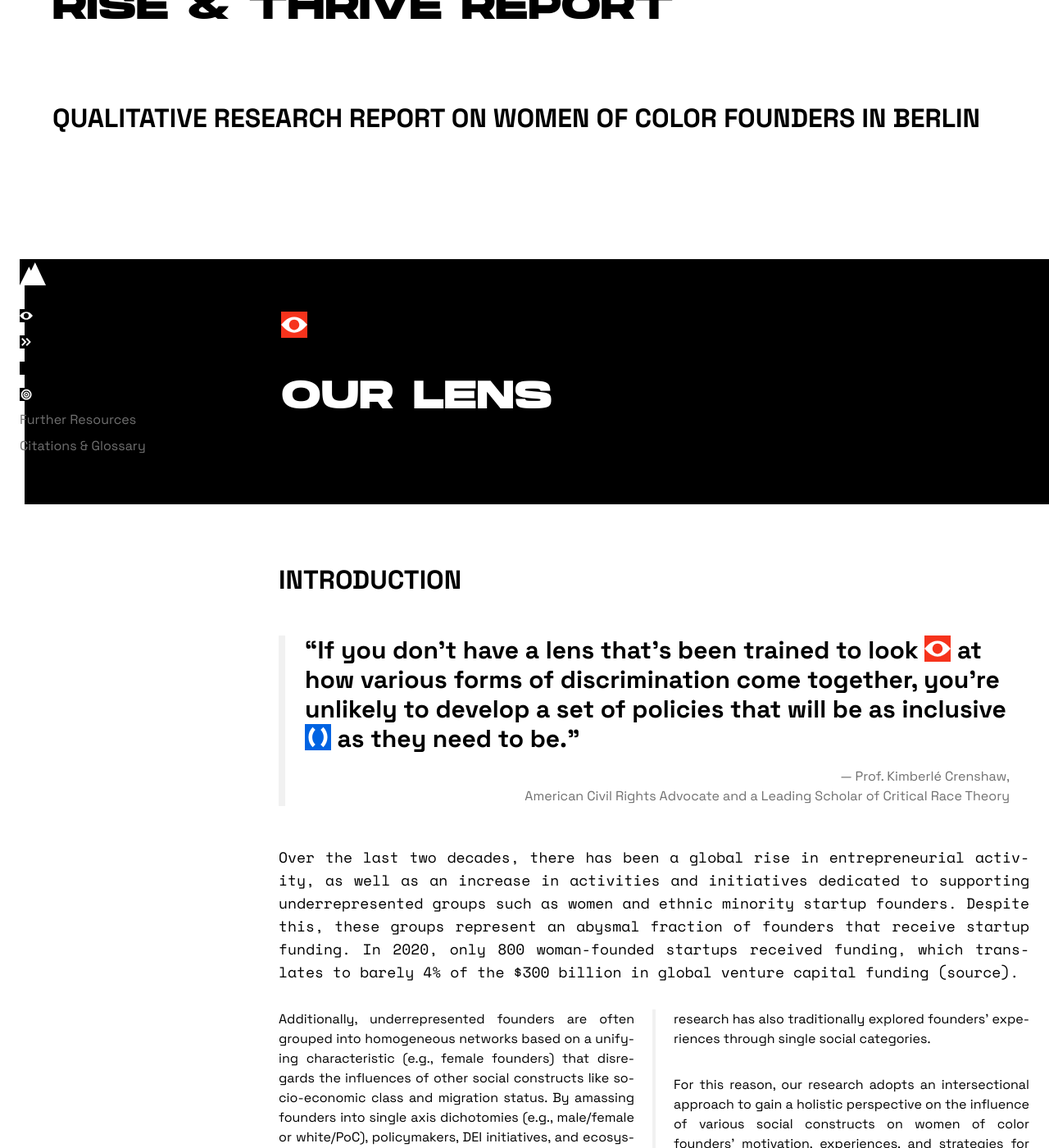
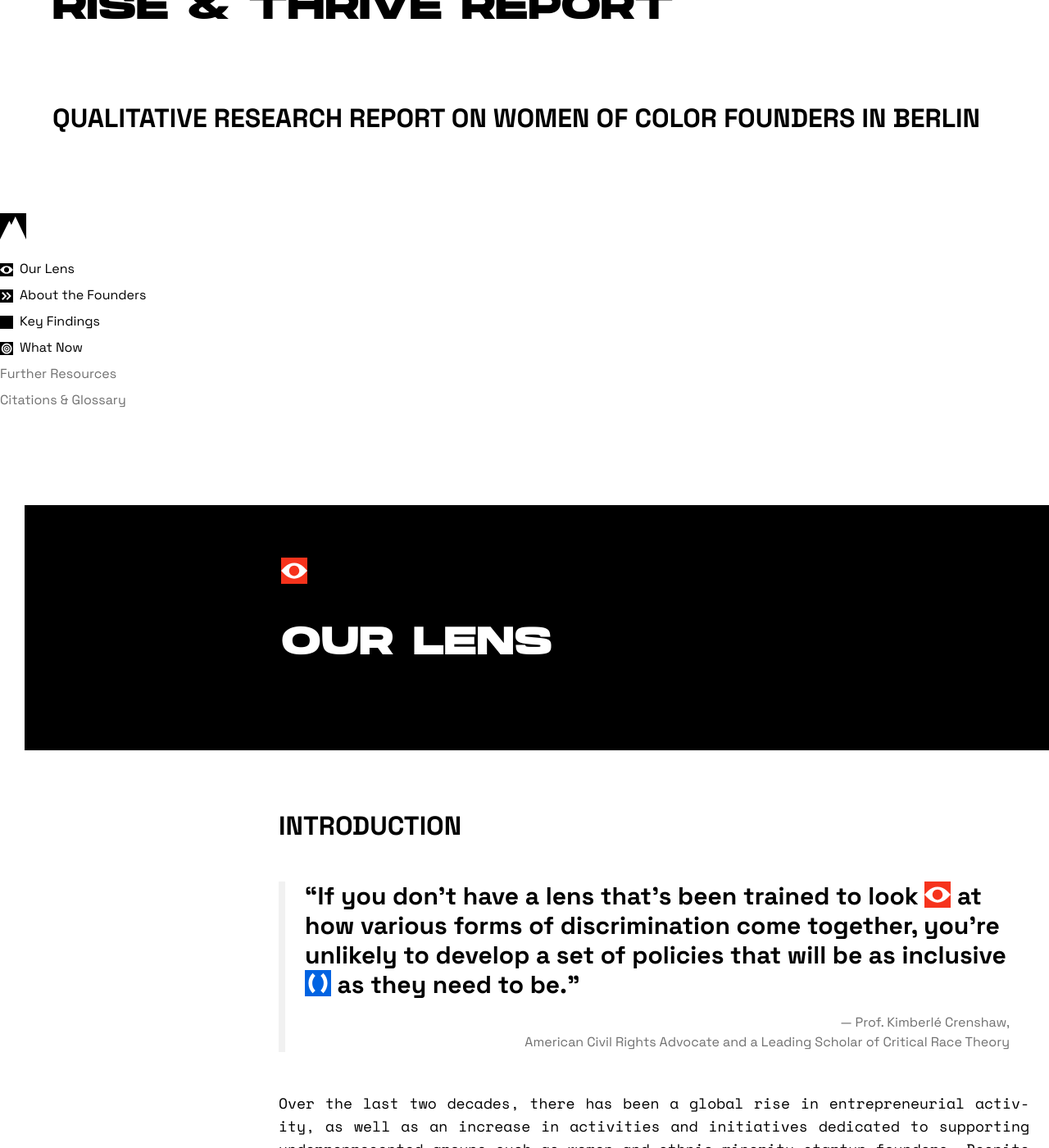
Before and after one commit to Founderland/Report, a Jekyll site: the page built from index.html, in a window 1280 px wide and 1400 px high, scrolled down 471 px. Shown: the whole window at 82% size. Built offline with Jekyll 4.4.1, drawn with Linux system fonts in a browser that asks for light colours.

Commit message:
reposition nav in dom to accomodate full w headers

```diff
--- a/_includes/nav.html
+++ b/_includes/nav.html
@@ -1,5 +1,5 @@
 <div class="burger md:hidden"></div>
-<nav class="md:sticky md:block top-8 transition-all duration-200">
+<nav class="md:sticky md:block md:col-span-1 top-8 transition-all duration-200">
     <img class="w-8 mb-6" src="assets/images/Rise&Thrive_Emblem.svg" alt="Rise & Thrive Report Mountain Emblem">
     <ul>
         <li class="close md:hidden"></li>
--- a/assets/styles/output.css
+++ b/assets/styles/output.css
@@ -1534,6 +1534,18 @@ nav.active .overlay {
     position: sticky;
   }
 
+  .md\:col-span-3 {
+    grid-column: span 3 / span 3;
+  }
+
+  .md\:col-span-1 {
+    grid-column: span 1 / span 1;
+  }
+
+  .md\:col-start-2 {
+    grid-column-start: 2;
+  }
+
   .md\:mb-8 {
     margin-bottom: 2rem;
   }
@@ -1563,6 +1575,10 @@ nav.active .overlay {
     grid-template-columns: repeat(3, minmax(0, 1fr));
   }
 
+  .md\:grid-cols-4 {
+    grid-template-columns: repeat(4, minmax(0, 1fr));
+  }
+
   .md\:gap-8 {
     gap: 2rem;
   }
--- a/index.html
+++ b/index.html
@@ -8,13 +8,15 @@ layout: default
   <h2>Qualitative research report on Women of Color Founders in Berlin</h2>
 </header>
 
-<div class="fdl-wrapper p-6 md:grid grid-cols-4 gap-8 my-8 md:container mx-auto">
+<!-- navigation my-8 p-6-->
+<div class="fdl-nav-wrapper mx-auto md:grid md:grid-cols-4 md:gap-8 md:container">
+  {% include nav.html %}
+</div>
 
-  <!-- navigation -->
-  {% include nav.html %}
+<div class="fdl-wrapper p-6 mx-auto my-8 md:grid md:grid-cols-4 md:gap-8 md:container">
 
   <!-- main content -->
-  <main class="fdl-content col-span-3">
+  <main class="fdl-content md:col-start-2 md:col-span-3">
     <section id="section-1">
       {% include section-1.html %}
     </section>
```
